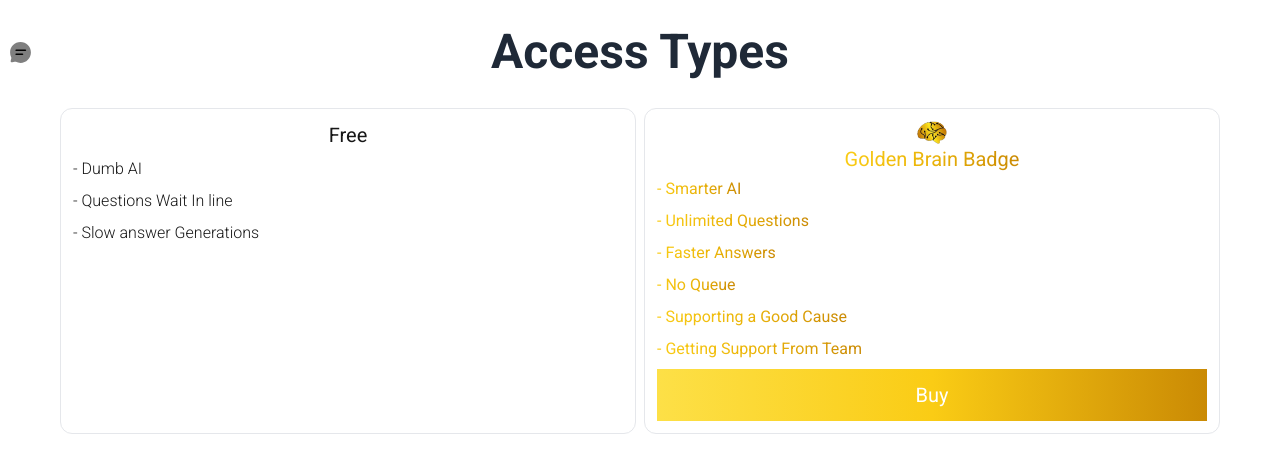
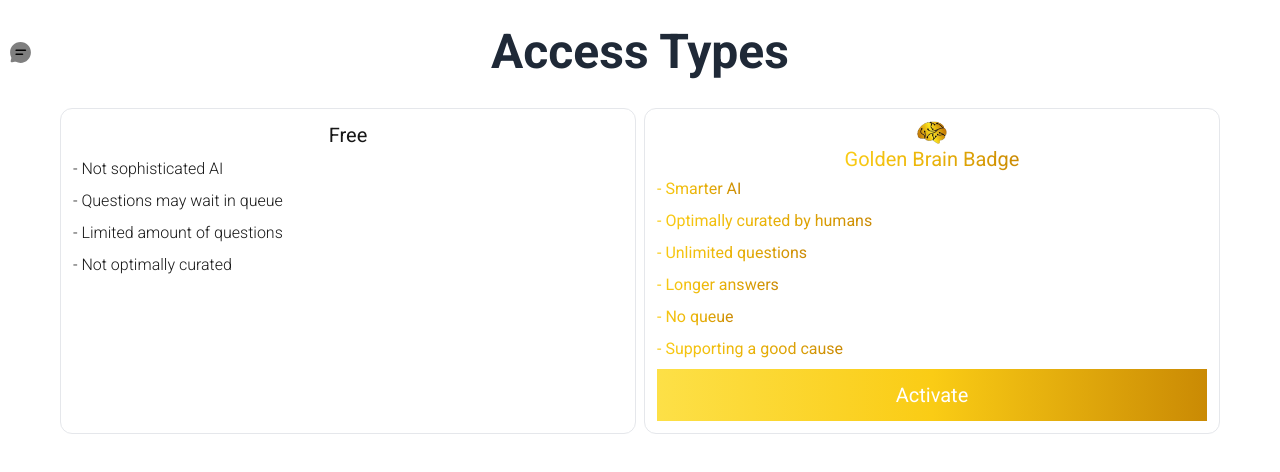
Before and after one commit to etemiz/concur, a Next.js app: page /payment in a window 1280 px wide. Shown: the top 472 px of the page. Built offline with nearby package versions, Linux system fonts and the light colour scheme.

Commit message:
payment page modifications

```diff
--- a/app/(common)/payment/page.js
+++ b/app/(common)/payment/page.js
@@ -37,12 +37,15 @@ const Payment = () => {
       <div className="flex justify-center">
         <div className="bg-white/70 dark:bg-black/20 rounded-xl border dark:border-gray-600 p-2 w-full m-1 max-w-xl">
           <div className="p-1 text-xl text-center">Free</div>
-          <div className="p-1 font-roboto font-light">- Dumb AI</div>
+          <div className="p-1 font-roboto font-light">- Not sophisticated AI</div>
           <div className="p-1 font-roboto font-light">
-            - Questions Wait In line
+            - Questions may wait in queue
           </div>
           <div className="p-1 font-roboto font-light">
-            - Slow answer Generations
+            - Limited amount of questions
+          </div>
+          <div className="p-1 font-roboto font-light">
+            - Not optimally curated
           </div>
         </div>
         <div className="bg-white/70 dark:bg-black/20 rounded-xl border dark:border-gray-600 p-2 w-full m-1 max-w-xl">
@@ -61,26 +64,26 @@ const Payment = () => {
             <GoldenText>- Smarter AI</GoldenText>
           </div>
           <div className="p-1 font-roboto font-normal">
-            <GoldenText>- Unlimited Questions</GoldenText>
+            <GoldenText>- Optimally curated by humans</GoldenText>
           </div>
           <div className="p-1 font-roboto font-normal">
-            <GoldenText>- Faster Answers</GoldenText>
+            <GoldenText>- Unlimited questions</GoldenText>
           </div>
           <div className="p-1 font-roboto font-normal">
-            <GoldenText>- No Queue</GoldenText>
+            <GoldenText>- Longer answers</GoldenText>
           </div>
           <div className="p-1 font-roboto font-normal">
-            <GoldenText>- Supporting a Good Cause</GoldenText>
+            <GoldenText>- No queue</GoldenText>
           </div>
           <div className="p-1 font-roboto font-normal">
-            <GoldenText> - Getting Support From Team</GoldenText>
+            <GoldenText>- Supporting a good cause</GoldenText>
           </div>
           <div className="w-full p-1">
             <Link
               href="/about"
               className="inline-block flex items-center justify-center w-full px-4 py-3 font-roboto font-normal text-xl text-white dark:text-black bg-gradient-to-r from-yellow-300 via-yellow-400 to-yellow-600"
             >
-              Buy
+              Activate
             </Link>
           </div>
         </div>
```
